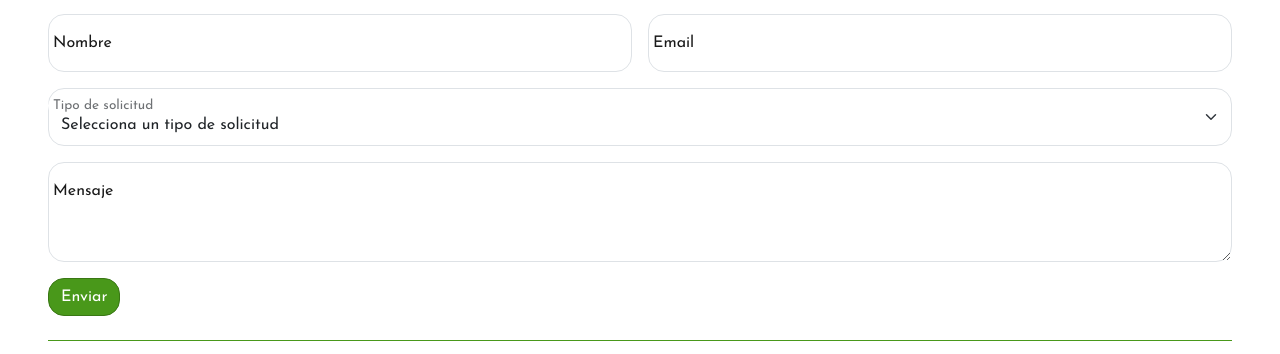
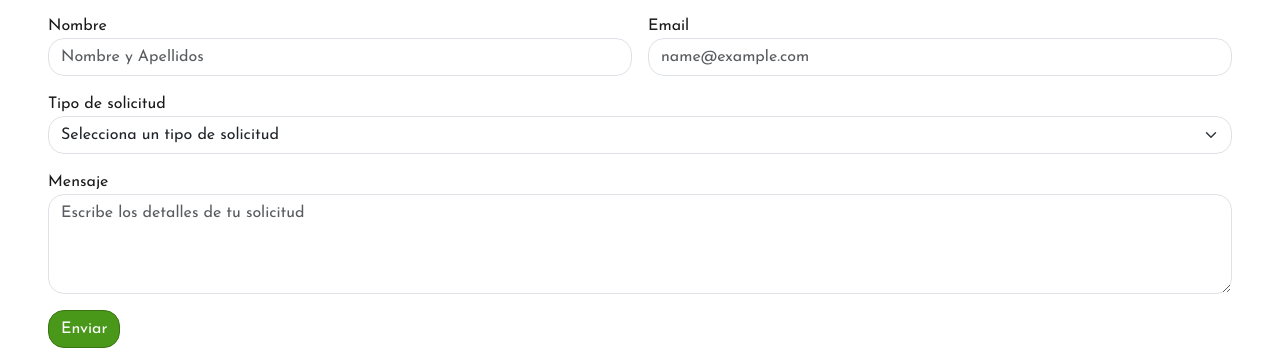
Before and after one commit to jo-su/htmlcss2-pec2, a website built with Parcel: page src/contacto.html in a window 1280 px wide. Shown: the part 297-651 px from the top of the page. Built offline with nearby package versions, Linux system fonts and the light colour scheme; a web font is replaced by a local one.

Commit message:
Added netlify, removed floating bootstrap inputs

```diff
--- a/src/contacto.html
+++ b/src/contacto.html
@@ -18,16 +18,17 @@
         <button type="button" class="btn-close" data-bs-dismiss="alert" aria-label="Close"></button>
       </div>
 
-      <form class="row g-3">
-        <div class="col-md-6 form-floating">
+      <form class="row g-3" netlify>
+        <div class="col-md-6">
+          <label for="nombre">Nombre</label>
           <input type="text" class="form-control" id="nombre" placeholder="Nombre y Apellidos">
-          <label for="nombre">Nombre</label>
         </div>
-        <div class="col-md-6 form-floating">
+        <div class="col-md-6">
+          <label for="email">Email</label>
           <input type="email" class="form-control" id="email" placeholder="name@example.com">
-          <label for="email">Email</label>
         </div>
-        <div class="col-12 form-floating">
+        <div class="col-12">
+          <label for="tipo">Tipo de solicitud</label>
           <select class="form-select" id="tipo">
             <option selected>Selecciona un tipo de solicitud</option>
             <option value="info">Información general</option>
@@ -35,11 +36,10 @@
             <option value="prensa">Prensa y Medios de comunicación</option>
             <option value="otro">Otro</option>
           </select>
-          <label for="tipo">Tipo de solicitud</label>
         </div>
-        <div class="col-12 form-floating">
+        <div class="col-12">
+          <label for="mensaje">Mensaje</label>
           <textarea class="form-control" placeholder="Escribe los detalles de tu solicitud" id="mensaje" style="height: 100px"></textarea>
-          <label for="mensaje">Mensaje</label>
         </div>
         <div class="col-12">
           <button type="submit" class="btn btn-primary">Enviar</button>
```
